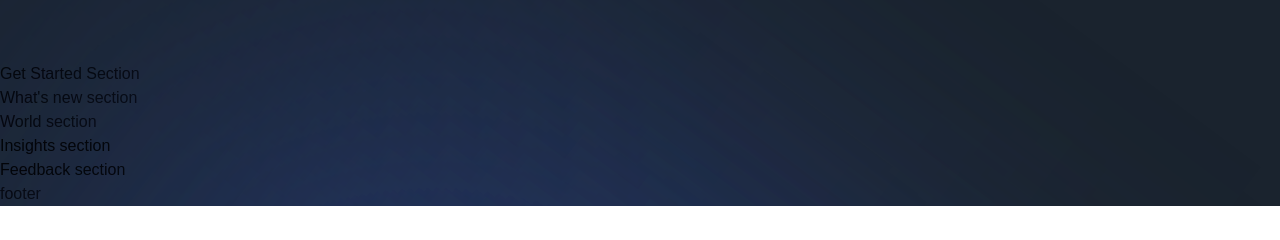
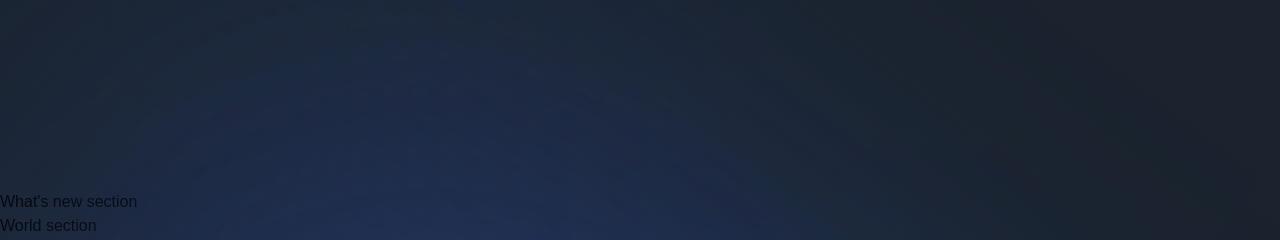
Before and after one commit to anggriawanmr/metaversus, a Next.js app: page / in a window 1280 px wide. Shown: the part 2522-2762 px from the top of the page. Before the commit the page ends 2728 px from the top, so only its background shows below. Built offline with nearby package versions, Linux system fonts and the light colour scheme; a web font is replaced by a local one.

Commit message:
Editing GetStarted component :hammer:

```diff
--- a/sections/GetStarted.jsx
+++ b/sections/GetStarted.jsx
@@ -1,8 +1,23 @@
 'use client';
 
+import { motion } from 'framer-motion';
+
+import styles from '../styles';
+import { StartSteps, TitleText, TypingText } from '../components';
+import { fadeIn, planetVariants, staggerContainer } from '../utils/motion';
+import { startingFeatures } from '../constants';
+
 const GetStarted = () => (
-  <section>
-    Get Started Section
+  <section className={`${styles.paddings} relative z-10`}>
+    <motion.div
+      variants={staggerContainer}
+      initial="hidden"
+      whileInView="show"
+      viewport={{ once: 'false', amount: 0.25 }}
+      className={`${styles.innerWidth} mx-auto flex lg:flex-row flex-col gap-8`}
+    >
+      <motion.div></motion.div>
+    </motion.div>
   </section>
 );
 
```
